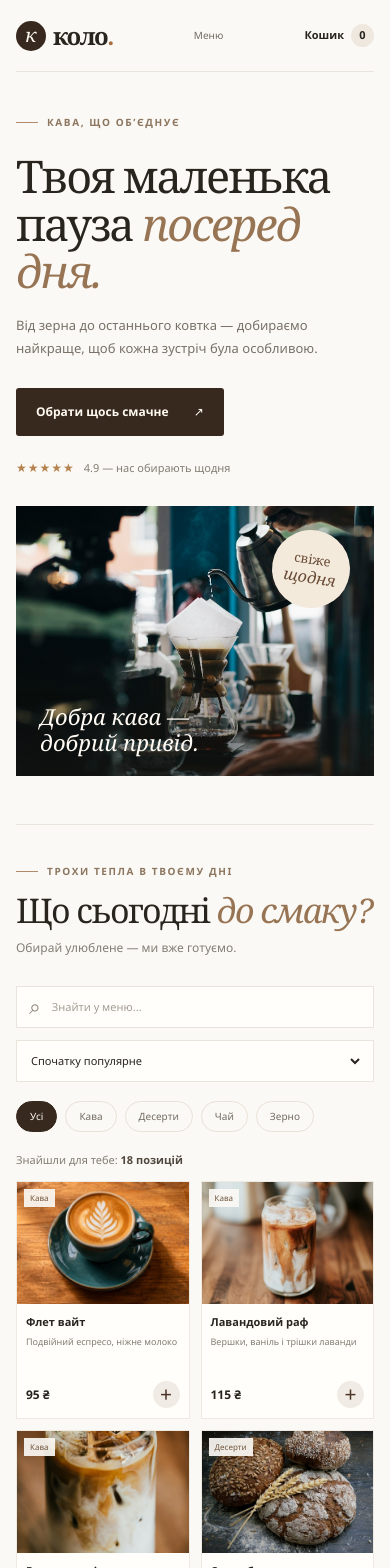
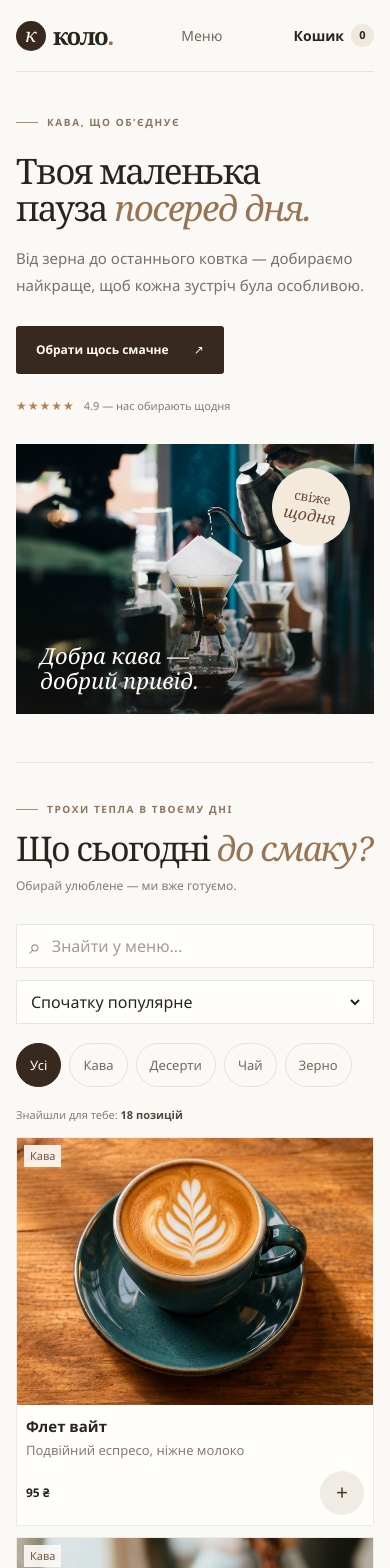
Before and after one commit to ArtemM-bit/lab2, a Vue app: page / in a window 390 px wide. Shown: the top 1568 px of the page. Built offline with nearby package versions, Linux system fonts and the light colour scheme.

Commit message:
Improve responsive layout and replace px with relative units
- Adjust catalog and cart layouts for phones and tablets
- Improve text readability, touch targets, and keyboard focus
- Fix phone number validation and cart image fallback
- Clarify demo checkout behavior and update documentation

```diff
--- a/src/assets/main.css
+++ b/src/assets/main.css
@@ -27,16 +27,16 @@
 }
 
 html {
-  min-width: 320px;
+  min-width: 0;
   scroll-behavior: smooth;
 }
 
 body {
-  min-width: 320px;
+  min-width: 0;
   margin: 0;
   background: var(--paper);
   color: var(--ink);
-  font-size: 14px;
+  font-size: 0.875rem;
   line-height: 1.5;
 }
 
@@ -65,47 +65,66 @@ button:focus-visible,
 a:focus-visible,
 input:focus-visible,
 select:focus-visible {
-  outline: 2px solid #9a6f4f;
-  outline-offset: 3px;
+  outline: 0.125rem solid #9a6f4f;
+  outline-offset: 0.1875rem;
+}
+
+img {
+  display: block;
+  max-width: 100%;
+}
+
+.catalog,
+.cart-panel,
+.hero-visual {
+  min-width: 0;
+}
+
+.main-nav a,
+.header-cart {
+  min-width: 2.75rem;
+  min-height: 2.75rem;
+  display: inline-flex;
+  align-items: center;
 }
 
 .page-shell {
-  width: min(100% - 96px, 1320px);
+  width: min(calc(100% - 6rem), 82.5rem);
   margin: 0 auto;
 }
 
 .site-header {
-  height: 88px;
+  height: 5.5rem;
   display: flex;
   align-items: center;
   justify-content: space-between;
-  border-bottom: 1px solid var(--line);
+  border-bottom: 0.0625rem solid var(--line);
 }
 
 .brand {
   display: inline-flex;
   align-items: center;
-  gap: 9px;
+  gap: 0.5625rem;
 }
 
 .brand-mark {
   display: grid;
-  width: 34px;
-  height: 34px;
+  width: 2.125rem;
+  height: 2.125rem;
   place-items: center;
   border-radius: 50%;
   background: #38291f;
   color: #fffaf1;
   font-family: var(--serif);
-  font-size: 22px;
+  font-size: 1.375rem;
   font-style: italic;
 }
 
 .brand-name {
   font-family: var(--serif);
-  font-size: 27px;
+  font-size: 1.6875rem;
   font-weight: 700;
-  letter-spacing: -1.5px;
+  letter-spacing: -0.09375rem;
 }
 
 .brand-name > span {
@@ -115,10 +134,10 @@ select:focus-visible {
 .main-nav {
   display: flex;
   align-items: center;
-  gap: 38px;
-  margin-left: 60px;
+  gap: 2.375rem;
+  margin-left: 3.75rem;
   color: #716b62;
-  font-size: 13px;
+  font-size: 0.8125rem;
 }
 
 .main-nav a,
@@ -133,49 +152,50 @@ select:focus-visible {
 .header-cart {
   display: inline-flex;
   align-items: center;
-  gap: 11px;
-  font-size: 13px;
+  gap: 0.6875rem;
+  font-size: 0.8125rem;
   font-weight: 600;
 }
 
 .cart-badge {
   display: grid;
-  min-width: 25px;
-  height: 25px;
-  padding: 0 6px;
+  min-width: 1.5625rem;
+  height: 1.5625rem;
+  padding: 0 0.375rem;
   place-items: center;
   border-radius: 50%;
   background: #eee8df;
-  font-size: 11px;
+  font-size: 0.6875rem;
 }
 
 .hero {
-  min-height: 526px;
+  min-height: 32.875rem;
   display: grid;
   grid-template-columns: 1fr 0.94fr;
-  gap: 74px;
+  gap: 4.625rem;
   align-items: center;
-  padding: 56px 0 70px;
+  padding: 3.5rem 0 4.375rem;
 }
 
 .hero-copy {
-  padding: 5px 0 0 8px;
+  min-width: 0;
+  padding: 0.3125rem 0 0 0.5rem;
 }
 
 .eyebrow {
   display: flex;
   align-items: center;
-  gap: 9px;
-  margin: 0 0 22px;
+  gap: 0.5625rem;
+  margin: 0 0 1.375rem;
   color: #8c765f;
-  font-size: 10px;
+  font-size: 0.625rem;
   font-weight: 700;
-  letter-spacing: 1.6px;
+  letter-spacing: 0.1rem;
 }
 
 .eyebrow-line {
-  width: 22px;
-  height: 1px;
+  width: 1.375rem;
+  height: 0.0625rem;
   background: #b08a69;
 }
 
@@ -187,11 +207,11 @@ p {
 }
 
 .hero h1 {
-  margin-bottom: 19px;
+  margin-bottom: 1.1875rem;
   font-family: var(--serif);
-  font-size: clamp(45px, 5.2vw, 72px);
+  font-size: clamp(2.8125rem, 5.2vw, 4.5rem);
   font-weight: 400;
-  letter-spacing: -3.2px;
+  letter-spacing: -0.2rem;
   line-height: 1.06;
 }
 
@@ -202,24 +222,24 @@ p {
 }
 
 .hero-description {
-  max-width: 420px;
-  margin-bottom: 27px;
+  max-width: 26.25rem;
+  margin-bottom: 1.6875rem;
   color: #777168;
-  font-size: 14px;
+  font-size: 0.875rem;
   line-height: 1.8;
 }
 
 .button {
-  min-height: 48px;
+  min-height: 3rem;
   display: inline-flex;
   align-items: center;
   justify-content: center;
-  gap: 25px;
-  padding: 0 20px;
+  gap: 1.5625rem;
+  padding: 0 1.25rem;
   border: 0;
-  border-radius: 3px;
+  border-radius: 0.1875rem;
   cursor: pointer;
-  font-size: 12px;
+  font-size: 0.75rem;
   font-weight: 600;
   transition:
     background 160ms ease,
@@ -227,7 +247,7 @@ p {
 }
 
 .button:hover:not(:disabled) {
-  transform: translateY(-1px);
+  transform: translateY(-0.0625rem);
   background: #513a2b;
 }
 
@@ -239,21 +259,21 @@ p {
 .hero-note {
   display: flex;
   align-items: center;
-  gap: 9px;
-  margin-top: 23px;
+  gap: 0.5625rem;
+  margin-top: 1.4375rem;
   color: #827d74;
-  font-size: 11px;
+  font-size: 0.6875rem;
 }
 
 .note-stars {
   color: #b4824e;
-  font-size: 12px;
-  letter-spacing: 1px;
+  font-size: 0.75rem;
+  letter-spacing: 0.0625rem;
 }
 
 .hero-visual {
   position: relative;
-  min-height: 398px;
+  min-height: 24.875rem;
   overflow: hidden;
   background: #d3c4b0;
 }
@@ -276,11 +296,11 @@ p {
 .hero-sticker {
   position: absolute;
   z-index: 1;
-  top: 24px;
-  right: 24px;
+  top: 1.5rem;
+  right: 1.5rem;
   display: flex;
-  width: 78px;
-  height: 78px;
+  width: 4.875rem;
+  height: 4.875rem;
   flex-direction: column;
   align-items: center;
   justify-content: center;
@@ -288,13 +308,13 @@ p {
   background: #f3eadc;
   color: #694b35;
   font-family: var(--serif);
-  font-size: 13px;
+  font-size: 0.8125rem;
   line-height: 1.25;
   transform: rotate(9deg);
 }
 
 .hero-sticker strong {
-  font-size: 16px;
+  font-size: 1rem;
   font-style: italic;
   font-weight: 400;
 }
@@ -302,77 +322,78 @@ p {
 .hero-caption {
   position: absolute;
   z-index: 1;
-  bottom: 21px;
-  left: 24px;
+  bottom: 1.3125rem;
+  left: 1.5rem;
   color: #fffaf3;
   font-family: var(--serif);
-  font-size: 22px;
+  font-size: 1.375rem;
   font-style: italic;
   line-height: 1.15;
 }
 
 .shop-section {
-  padding: 48px 0 78px;
-  border-top: 1px solid var(--line);
+  padding: 3rem 0 4.875rem;
+  border-top: 0.0625rem solid var(--line);
 }
 
 .section-heading {
   display: flex;
   align-items: end;
   justify-content: space-between;
-  margin-bottom: 29px;
+  margin-bottom: 1.8125rem;
 }
 
 .section-heading .eyebrow {
-  margin-bottom: 12px;
+  margin-bottom: 0.75rem;
 }
 
 .section-heading h2 {
   margin: 0;
   font-family: var(--serif);
-  font-size: clamp(33px, 3.2vw, 43px);
+  font-size: clamp(2.0625rem, 3.2vw, 2.6875rem);
   font-weight: 400;
-  letter-spacing: -1.6px;
+  letter-spacing: -0.1rem;
   line-height: 1.15;
 }
 
 .section-intro {
-  margin: 0 0 5px;
+  margin: 0 0 0.3125rem;
   color: var(--muted);
-  font-size: 12px;
+  font-size: 0.75rem;
 }
 
 .shop-layout {
   display: grid;
-  grid-template-columns: minmax(0, 1fr) 315px;
-  gap: 40px;
+  grid-template-columns: minmax(0, 1fr) 19.6875rem;
+  gap: 2.5rem;
   align-items: start;
 }
 
 .catalog-tools {
   display: flex;
-  gap: 12px;
-  margin-bottom: 19px;
+  gap: 0.75rem;
+  margin-bottom: 1.1875rem;
 }
 
 .search-field,
 .sort-field {
-  height: 42px;
+  min-height: 2.75rem;
   display: flex;
   align-items: center;
-  border: 1px solid var(--line);
+  border: 0.0625rem solid var(--line);
   background: #fffefa;
 }
 
 .search-field {
+  min-width: 0;
   flex: 1;
-  gap: 9px;
-  padding: 0 12px;
+  gap: 0.5625rem;
+  padding: 0 0.75rem;
 }
 
 .search-icon {
   color: #8e867c;
-  font-size: 21px;
+  font-size: 1.3125rem;
   line-height: 1;
 }
 
@@ -381,10 +402,9 @@ p {
   width: 100%;
   min-width: 0;
   border: 0;
-  outline: 0;
   background: transparent;
   color: var(--ink);
-  font-size: 11px;
+  font-size: 1rem;
 }
 
 .search-field input::placeholder {
@@ -392,8 +412,8 @@ p {
 }
 
 .sort-field {
-  width: 175px;
-  padding: 0 10px;
+  width: 10.9375rem;
+  padding: 0 0.625rem;
 }
 
 .sort-field select {
@@ -404,19 +424,19 @@ p {
 .category-list {
   display: flex;
   flex-wrap: wrap;
-  gap: 8px;
-  margin-bottom: 20px;
+  gap: 0.5rem;
+  margin-bottom: 1.25rem;
 }
 
 .category-chip {
-  min-height: 31px;
-  padding: 0 13px;
-  border: 1px solid #e8e1d7;
-  border-radius: 99px;
+  min-height: 2.75rem;
+  padding: 0 0.8125rem;
+  border: 0.0625rem solid #e8e1d7;
+  border-radius: 6.1875rem;
   background: transparent;
   color: #716b62;
   cursor: pointer;
-  font-size: 10px;
+  font-size: 0.8125rem;
   transition: all 150ms ease;
 }
 
@@ -432,9 +452,9 @@ p {
 }
 
 .result-count {
-  margin-bottom: 13px;
+  margin-bottom: 0.8125rem;
   color: var(--muted);
-  font-size: 11px;
+  font-size: 0.6875rem;
 }
 
 .result-count strong {
@@ -445,13 +465,15 @@ p {
 .product-grid {
   display: grid;
   grid-template-columns: repeat(3, minmax(0, 1fr));
-  gap: 19px 16px;
+  gap: 1.1875rem 1rem;
 }
 
 .product-card {
+  display: flex;
+  flex-direction: column;
   min-width: 0;
   overflow: hidden;
-  border: 1px solid #eee9e1;
+  border: 0.0625rem solid #eee9e1;
   background: #fffefa;
   transition:
     box-shadow 180ms ease,
@@ -459,13 +481,13 @@ p {
 }
 
 .product-card:hover {
-  transform: translateY(-2px);
-  box-shadow: 0 10px 24px rgb(65 47 29 / 7%);
+  transform: translateY(-0.125rem);
+  box-shadow: 0 0.625rem 1.5rem rgb(65 47 29 / 7%);
 }
 
 .product-image-wrap {
   position: relative;
-  height: 150px;
+  aspect-ratio: 4 / 3;
   overflow: hidden;
   background: #e8dfd2;
 }
@@ -483,34 +505,39 @@ p {
 
 .product-category {
   position: absolute;
-  top: 10px;
-  left: 10px;
-  padding: 4px 8px;
+  top: 0.625rem;
+  left: 0.625rem;
+  padding: 0.25rem 0.5rem;
   background: rgb(251 249 245 / 92%);
   color: #72573e;
-  font-size: 9px;
+  font-size: 0.5625rem;
 }
 
 .product-info {
-  padding: 12px 12px 11px;
+  display: flex;
+  flex: 1;
+  flex-direction: column;
+  padding: 0.75rem 0.75rem 0.6875rem;
 }
 
 .product-copy {
-  min-height: 54px;
+  flex: 1;
+  overflow-wrap: anywhere;
+  min-height: 3.375rem;
 }
 
 .product-copy h3,
 .cart-item-title h3 {
   margin: 0;
-  font-size: 12px;
+  font-size: 0.9375rem;
   font-weight: 600;
 }
 
 .product-copy p {
-  margin: 4px 0 10px;
+  margin: 0.25rem 0 0.625rem;
   color: var(--muted);
-  font-size: 10px;
-  line-height: 1.45;
+  font-size: 0.8125rem;
+  line-height: 1.5;
 }
 
 .product-purchase {
@@ -520,13 +547,14 @@ p {
 }
 
 .product-purchase > strong {
-  font-size: 13px;
+  font-size: 0.8125rem;
   font-weight: 700;
 }
 
 .add-button {
-  width: 30px;
-  height: 30px;
+  width: 2.75rem;
+  height: 2.75rem;
+  flex-shrink: 0;
   display: grid;
   place-items: center;
   border: 0;
@@ -534,7 +562,7 @@ p {
   background: #f0ebe4;
   color: #4a3527;
   cursor: pointer;
-  font-size: 21px;
+  font-size: 1.3125rem;
   line-height: 1;
   transition:
     background 150ms ease,
@@ -548,9 +576,9 @@ p {
 
 .cart-panel {
   position: sticky;
-  top: 20px;
-  padding: 21px 19px 18px;
-  border: 1px solid var(--line);
+  top: 1.25rem;
+  padding: 1.3125rem 1.1875rem 1.125rem;
+  border: 0.0625rem solid var(--line);
   background: #fffefa;
 }
 
@@ -558,54 +586,54 @@ p {
   display: flex;
   align-items: center;
   justify-content: space-between;
-  padding-bottom: 14px;
-  border-bottom: 1px solid var(--line);
+  padding-bottom: 0.875rem;
+  border-bottom: 0.0625rem solid var(--line);
 }
 
 .cart-heading .eyebrow {
-  margin-bottom: 5px;
-  font-size: 9px;
+  margin-bottom: 0.3125rem;
+  font-size: 0.5625rem;
 }
 
 .cart-heading h2 {
   margin: 0;
   font-family: var(--serif);
-  font-size: 25px;
+  font-size: 1.5625rem;
   font-weight: 400;
 }
 
 .cart-heading h2 span {
   color: #8c867e;
   font-family: 'DM Sans', 'Segoe UI', sans-serif;
-  font-size: 12px;
+  font-size: 0.75rem;
 }
 
 .cart-bag {
   display: grid;
-  width: 35px;
-  height: 35px;
+  width: 2.1875rem;
+  height: 2.1875rem;
   place-items: center;
   border-radius: 50%;
   background: #f2ede6;
   color: #654a35;
-  font-size: 20px;
+  font-size: 1.25rem;
 }
 
 .cart-items {
-  max-height: 238px;
+  max-height: 14.875rem;
   overflow-y: auto;
 }
 
 .cart-item {
   display: flex;
-  gap: 11px;
-  padding: 13px 0;
-  border-bottom: 1px solid #f0ece6;
+  gap: 0.6875rem;
+  padding: 0.8125rem 0;
+  border-bottom: 0.0625rem solid #f0ece6;
 }
 
 .cart-item > img {
-  width: 58px;
-  height: 58px;
+  width: 3.625rem;
+  height: 3.625rem;
   flex: 0 0 auto;
   object-fit: cover;
   background: #e8dfd2;
@@ -620,7 +648,7 @@ p {
   display: flex;
   align-items: start;
   justify-content: space-between;
-  gap: 7px;
+  gap: 0.4375rem;
 }
 
 .cart-item-title h3 {
@@ -630,12 +658,14 @@ p {
 }
 
 .remove-button {
-  padding: 0 2px;
+  min-width: 2.75rem;
+  min-height: 2.75rem;
+  padding: 0 0.125rem;
   border: 0;
   background: transparent;
   color: #989188;
   cursor: pointer;
-  font-size: 18px;
+  font-size: 1.125rem;
   line-height: 1;
 }
 
@@ -645,29 +675,29 @@ p {
 
 .cart-item-price {
   display: block;
-  margin-top: 2px;
+  margin-top: 0.125rem;
   color: #776d62;
-  font-size: 10px;
+  font-size: 0.625rem;
 }
 
 .quantity-control {
   width: max-content;
-  height: 24px;
+  min-height: 2.75rem;
   display: flex;
   align-items: center;
-  gap: 10px;
-  margin-top: 6px;
-  border: 1px solid #ebe5dc;
+  gap: 0.625rem;
+  margin-top: 0.375rem;
+  border: 0.0625rem solid #ebe5dc;
 }
 
 .quantity-control button {
-  width: 25px;
-  height: 22px;
+  width: 2.75rem;
+  min-height: 2.75rem;
   padding: 0;
   border: 0;
   background: transparent;
   cursor: pointer;
-  font-size: 14px;
+  font-size: 0.875rem;
 }
 
 .quantity-control button:hover {
@@ -675,22 +705,22 @@ p {
 }
 
 .quantity-control span {
-  min-width: 8px;
+  min-width: 0.5rem;
   text-align: center;
-  font-size: 10px;
+  font-size: 0.625rem;
 }
 
 .cart-total {
   display: flex;
   align-items: center;
   justify-content: space-between;
-  padding: 15px 0;
-  border-top: 1px solid var(--line);
-  font-size: 12px;
+  padding: 0.9375rem 0;
+  border-top: 0.0625rem solid var(--line);
+  font-size: 0.75rem;
 }
 
 .cart-total strong {
-  font-size: 17px;
+  font-size: 1.0625rem;
   font-weight: 700;
 }
 
@@ -699,58 +729,58 @@ p {
 }
 
 .cart-empty {
-  padding: 28px 11px;
+  padding: 1.75rem 0.6875rem;
 }
 
 .empty-icon {
   display: block;
-  margin-bottom: 8px;
+  margin-bottom: 0.5rem;
   color: #a98d70;
   font-family: var(--serif);
-  font-size: 30px;
+  font-size: 1.875rem;
   line-height: 1;
 }
 
 .empty-state h3 {
-  margin: 0 0 5px;
+  margin: 0 0 0.3125rem;
   font-family: var(--serif);
-  font-size: 17px;
+  font-size: 1.0625rem;
   font-weight: 400;
 }
 
 .empty-state p {
   margin: 0;
   color: var(--muted);
-  font-size: 10px;
+  font-size: 0.8125rem;
   line-height: 1.6;
 }
 
 .search-empty {
-  padding: 55px 15px;
-  border: 1px dashed #ded4c8;
+  padding: 3.4375rem 0.9375rem;
+  border: 0.0625rem dashed #ded4c8;
   background: #fffefa;
 }
 
 .search-empty .empty-icon {
-  font-size: 38px;
+  font-size: 2.375rem;
 }
 
 .search-empty h3 {
-  font-size: 21px;
+  font-size: 1.3125rem;
 }
 
 .search-empty p {
-  font-size: 12px;
+  font-size: 0.75rem;
 }
 
 .text-button {
-  margin-top: 13px;
+  margin-top: 0.8125rem;
   padding: 0;
   border: 0;
   background: transparent;
   color: #72573e;
   cursor: pointer;
-  font-size: 11px;
+  font-size: 0.6875rem;
   font-weight: 600;
 }
 
@@ -760,36 +790,36 @@ p {
 
 .checkout-form {
   display: grid;
-  gap: 10px;
-  padding-top: 13px;
-  border-top: 1px solid var(--line);
+  gap: 0.625rem;
+  padding-top: 0.8125rem;
+  border-top: 0.0625rem solid var(--line);
 }
 
 .form-title {
-  margin: 0 0 2px;
+  margin: 0 0 0.125rem;
   font-family: var(--serif);
-  font-size: 17px;
+  font-size: 1.0625rem;
 }
 
 .checkout-form label {
   display: grid;
-  gap: 4px;
+  gap: 0.25rem;
 }
 
 .checkout-form label > span {
   color: #655f57;
-  font-size: 10px;
+  font-size: 0.8125rem;
 }
 
 .checkout-form input {
   width: 100%;
-  height: 37px;
-  padding: 0 10px;
-  border: 1px solid #e9e4dc;
+  min-height: 2.75rem;
+  padding: 0 0.625rem;
+  border: 0.0625rem solid #e9e4dc;
   border-radius: 0;
   background: #fffefa;
   color: var(--ink);
-  font-size: 11px;
+  font-size: 1rem;
 }
 
 .checkout-form input::placeholder {
@@ -798,9 +828,9 @@ p {
 
 .checkout-button {
   width: 100%;
-  min-height: 43px;
+  min-height: 2.75rem;
   justify-content: space-between;
-  margin-top: 3px;
+  margin-top: 0.1875rem;
 }
 
 .checkout-button:disabled {
@@ -809,16 +839,16 @@ p {
 }
 
 .checkout-hint {
-  margin: -4px 0 0;
+  margin: -0.25rem 0 0;
   color: #969087;
-  font-size: 9px;
+  font-size: 0.75rem;
   text-align: center;
 }
 
 .notice {
-  margin-top: 12px;
-  padding: 9px 10px;
-  font-size: 10px;
+  margin-top: 0.75rem;
+  padding: 0.5625rem 0.625rem;
+  font-size: 0.625rem;
   line-height: 1.5;
 }
 
@@ -833,74 +863,82 @@ p {
 }
 
 .site-footer {
-  min-height: 86px;
+  min-height: 5.375rem;
   display: flex;
   align-items: center;
   justify-content: space-between;
-  gap: 20px;
-  border-top: 1px solid var(--line);
+  gap: 1.25rem;
+  border-top: 0.0625rem solid var(--line);
 }
 
 .footer-brand .brand-mark {
-  width: 29px;
-  height: 29px;
-  font-size: 19px;
+  width: 1.8125rem;
+  height: 1.8125rem;
+  font-size: 1.1875rem;
 }
 
 .footer-brand .brand-name {
-  font-size: 23px;
+  font-size: 1.4375rem;
 }
 
 .site-footer p,
 .site-footer > span {
   margin: 0;
   color: #8a847b;
-  font-size: 10px;
+  font-size: 0.625rem;
 }
 
-@media (max-width: 1050px) {
+@media (max-width: 65.625em) {
   .page-shell {
-    width: min(100% - 56px, 900px);
+    width: min(calc(100% - 3.5rem), 56.25rem);
   }
 
   .hero {
-    gap: 38px;
+    gap: 2.375rem;
   }
 
   .shop-layout {
-    grid-template-columns: minmax(0, 1fr) 285px;
-    gap: 24px;
+    grid-template-columns: minmax(0, 1fr);
+    gap: 1.5rem;
   }
 
   .product-grid {
     grid-template-columns: repeat(2, minmax(0, 1fr));
   }
 
-  .product-image-wrap {
-    height: 165px;
+  .cart-panel {
+    position: static;
+  }
+
+  .cart-items {
+    max-height: none;
   }
 }
 
-@media (max-width: 760px) {
+@media (max-width: 56.25em) {
   .page-shell {
-    width: min(100% - 36px, 600px);
+    width: min(calc(100% - 2.25rem), 45rem);
   }
 
   .site-header {
-    height: 72px;
+    min-height: 4.5rem;
+    height: auto;
+    flex-wrap: wrap;
+    gap: 0.5rem;
+    padding-block: 0.5rem;
   }
 
   .main-nav {
-    gap: 17px;
+    gap: 1.0625rem;
     margin-left: 0;
-    font-size: 11px;
+    font-size: 0.875rem;
   }
 
   .hero {
     min-height: 0;
     grid-template-columns: 1fr;
-    gap: 29px;
-    padding: 47px 0 48px;
+    gap: 1.8125rem;
+    padding: 2.9375rem 0 3rem;
   }
 
   .hero-copy {
@@ -908,11 +946,11 @@ p {
   }
 
   .hero h1 {
-    font-size: clamp(45px, 10vw, 62px);
+    font-size: clamp(2.8125rem, 10vw, 3.875rem);
   }
 
   .hero-visual {
-    min-height: 320px;
+    min-height: 20rem;
   }
 
   .section-heading {
@@ -920,12 +958,12 @@ p {
   }
 
   .section-intro {
-    margin-top: 9px;
+    margin-top: 0.5625rem;
   }
 
   .shop-layout {
     grid-template-columns: 1fr;
-    gap: 32px;
+    gap: 2rem;
   }
 
   .catalog-tools {
@@ -949,14 +987,14 @@ p {
   }
 
   .cart-item > img {
-    width: 66px;
-    height: 66px;
+    width: 4.125rem;
+    height: 4.125rem;
   }
 
   .site-footer {
     flex-wrap: wrap;
     justify-content: space-between;
-    padding: 19px 0;
+    padding: 1.1875rem 0;
   }
 
   .site-footer p {
@@ -964,28 +1002,28 @@ p {
   }
 }
 
-@media (max-width: 480px) {
+@media (max-width: 30em) {
   .page-shell {
-    width: calc(100% - 32px);
+    width: calc(100% - 2rem);
   }
 
   .brand {
-    gap: 7px;
+    gap: 0.4375rem;
   }
 
   .brand-mark {
-    width: 30px;
-    height: 30px;
-    font-size: 19px;
+    width: 1.875rem;
+    height: 1.875rem;
+    font-size: 1.1875rem;
   }
 
   .brand-name {
-    font-size: 24px;
+    font-size: 1.5rem;
   }
 
   .main-nav {
-    gap: 11px;
-    font-size: 10px;
+    gap: 0.6875rem;
+    font-size: 0.875rem;
   }
 
   .main-nav a:last-child {
@@ -993,84 +1031,90 @@ p {
   }
 
   .header-cart {
-    gap: 7px;
-    font-size: 11px;
+    gap: 0.4375rem;
+    font-size: 0.875rem;
   }
 
   .cart-badge {
-    min-width: 23px;
-    height: 23px;
+    min-width: 1.4375rem;
+    height: 1.4375rem;
   }
 
   .hero {
-    padding-top: 38px;
+    padding-top: 2.375rem;
   }
 
   .hero h1 {
-    font-size: 45px;
-    letter-spacing: -2px;
+    font-size: clamp(2.125rem, 9vw, 2.8125rem);
+    letter-spacing: -0.1rem;
   }
 
   .hero-description {
-    font-size: 13px;
+    font-size: 0.9375rem;
   }
 
   .hero-visual {
-    min-height: 270px;
+    min-height: 16.875rem;
   }
 
   .shop-section {
-    padding: 39px 0 52px;
+    padding: 2.4375rem 0 3.25rem;
   }
 
   .section-heading h2 {
-    font-size: 34px;
+    font-size: 2.125rem;
   }
 
   .product-grid {
     grid-template-columns: repeat(2, minmax(0, 1fr));
-    gap: 11px;
-  }
-
-  .product-image-wrap {
-    height: 122px;
+    gap: 0.6875rem;
   }
 
   .product-info {
-    padding: 10px 9px;
+    padding: 0.625rem 0.5625rem;
   }
 
   .product-copy {
-    min-height: 67px;
+    min-height: 4.1875rem;
   }
 
   .product-copy h3 {
-    font-size: 11px;
+    font-size: 0.9375rem;
   }
 
   .product-copy p {
-    font-size: 9px;
+    font-size: 0.8125rem;
   }
 
   .product-category {
-    top: 7px;
-    left: 7px;
-    padding: 3px 6px;
-    font-size: 8px;
+    top: 0.4375rem;
+    left: 0.4375rem;
+    padding: 0.1875rem 0.375rem;
+    font-size: 0.6875rem;
   }
 
   .product-purchase > strong {
-    font-size: 12px;
+    font-size: 0.75rem;
   }
 
   .add-button {
-    width: 27px;
-    height: 27px;
+    width: 2.75rem;
+    height: 2.75rem;
   }
 
   .site-footer > span {
     width: 100%;
     text-align: center;
+  }
+}
+
+@media (max-width: 26em) {
+  .product-grid {
+    grid-template-columns: minmax(0, 1fr);
+  }
+
+  .product-copy {
+    min-height: 0;
   }
 }
 
--- a/src/components/icons/IconCommunity.vue
+++ b/src/components/icons/IconCommunity.vue
@@ -1,5 +1,5 @@
 <template>
-  <svg xmlns="http://www.w3.org/2000/svg" width="20" height="20" fill="currentColor">
+  <svg viewBox="0 0 20 20" xmlns="http://www.w3.org/2000/svg" width="1.25em" height="1.25em" fill="currentColor">
     <path
       d="M15 4a1 1 0 1 0 0 2V4zm0 11v-1a1 1 0 0 0-1 1h1zm0 4l-.707.707A1 1 0 0 0 16 19h-1zm-4-4l.707-.707A1 1 0 0 0 11 14v1zm-4.707-1.293a1 1 0 0 0-1.414 1.414l1.414-1.414zm-.707.707l-.707-.707.707.707zM9 11v-1a1 1 0 0 0-.707.293L9 11zm-4 0h1a1 1 0 0 0-1-1v1zm0 4H4a1 1 0 0 0 1.707.707L5 15zm10-9h2V4h-2v2zm2 0a1 1 0 0 1 1 1h2a3 3 0 0 0-3-3v2zm1 1v6h2V7h-2zm0 6a1 1 0 0 1-1 1v2a3 3 0 0 0 3-3h-2zm-1 1h-2v2h2v-2zm-3 1v4h2v-4h-2zm1.707 3.293l-4-4-1.414 1.414 4 4 1.414-1.414zM11 14H7v2h4v-2zm-4 0c-.276 0-.525-.111-.707-.293l-1.414 1.414C5.42 15.663 6.172 16 7 16v-2zm-.707 1.121l3.414-3.414-1.414-1.414-3.414 3.414 1.414 1.414zM9 12h4v-2H9v2zm4 0a3 3 0 0 0 3-3h-2a1 1 0 0 1-1 1v2zm3-3V3h-2v6h2zm0-6a3 3 0 0 0-3-3v2a1 1 0 0 1 1 1h2zm-3-3H3v2h10V0zM3 0a3 3 0 0 0-3 3h2a1 1 0 0 1 1-1V0zM0 3v6h2V3H0zm0 6a3 3 0 0 0 3 3v-2a1 1 0 0 1-1-1H0zm3 3h2v-2H3v2zm1-1v4h2v-4H4zm1.707 4.707l.586-.586-1.414-1.414-.586.586 1.414 1.414z"
     />
--- a/src/components/icons/IconDocumentation.vue
+++ b/src/components/icons/IconDocumentation.vue
@@ -1,5 +1,5 @@
 <template>
-  <svg xmlns="http://www.w3.org/2000/svg" width="20" height="17" fill="currentColor">
+  <svg viewBox="0 0 20 17" xmlns="http://www.w3.org/2000/svg" width="1.25em" height="1.0625em" fill="currentColor">
     <path
       d="M11 2.253a1 1 0 1 0-2 0h2zm-2 13a1 1 0 1 0 2 0H9zm.447-12.167a1 1 0 1 0 1.107-1.666L9.447 3.086zM1 2.253L.447 1.42A1 1 0 0 0 0 2.253h1zm0 13H0a1 1 0 0 0 1.553.833L1 15.253zm8.447.833a1 1 0 1 0 1.107-1.666l-1.107 1.666zm0-14.666a1 1 0 1 0 1.107 1.666L9.447 1.42zM19 2.253h1a1 1 0 0 0-.447-.833L19 2.253zm0 13l-.553.833A1 1 0 0 0 20 15.253h-1zm-9.553-.833a1 1 0 1 0 1.107 1.666L9.447 14.42zM9 2.253v13h2v-13H9zm1.553-.833C9.203.523 7.42 0 5.5 0v2c1.572 0 2.961.431 3.947 1.086l1.107-1.666zM5.5 0C3.58 0 1.797.523.447 1.42l1.107 1.666C2.539 2.431 3.928 2 5.5 2V0zM0 2.253v13h2v-13H0zm1.553 13.833C2.539 15.431 3.928 15 5.5 15v-2c-1.92 0-3.703.523-5.053 1.42l1.107 1.666zM5.5 15c1.572 0 2.961.431 3.947 1.086l1.107-1.666C9.203 13.523 7.42 13 5.5 13v2zm5.053-11.914C11.539 2.431 12.928 2 14.5 2V0c-1.92 0-3.703.523-5.053 1.42l1.107 1.666zM14.5 2c1.573 0 2.961.431 3.947 1.086l1.107-1.666C18.203.523 16.421 0 14.5 0v2zm3.5.253v13h2v-13h-2zm1.553 12.167C18.203 13.523 16.421 13 14.5 13v2c1.573 0 2.961.431 3.947 1.086l1.107-1.666zM14.5 13c-1.92 0-3.703.523-5.053 1.42l1.107 1.666C11.539 15.431 12.928 15 14.5 15v-2z"
     />
--- a/src/components/icons/IconSupport.vue
+++ b/src/components/icons/IconSupport.vue
@@ -1,5 +1,5 @@
 <template>
-  <svg xmlns="http://www.w3.org/2000/svg" width="20" height="20" fill="currentColor">
+  <svg viewBox="0 0 20 20" xmlns="http://www.w3.org/2000/svg" width="1.25em" height="1.25em" fill="currentColor">
     <path
       d="M10 3.22l-.61-.6a5.5 5.5 0 0 0-7.666.105 5.5 5.5 0 0 0-.114 7.665L10 18.78l8.39-8.4a5.5 5.5 0 0 0-.114-7.665 5.5 5.5 0 0 0-7.666-.105l-.61.61z"
     />
--- a/src/components/icons/IconTooling.vue
+++ b/src/components/icons/IconTooling.vue
@@ -6,8 +6,8 @@
     aria-hidden="true"
     role="img"
     class="iconify iconify--mdi"
-    width="24"
-    height="24"
+    width="1.5em"
+    height="1.5em"
     preserveAspectRatio="xMidYMid meet"
     viewBox="0 0 24 24"
   >
```
Also changed, not shown: src/App.vue (+5 -4 lines), src/components/CartItem.vue (+8 -1 lines), src/components/icons/IconEcosystem.vue (+1 -1 lines), 2 other files (tests, documents, lock files or other folders).
